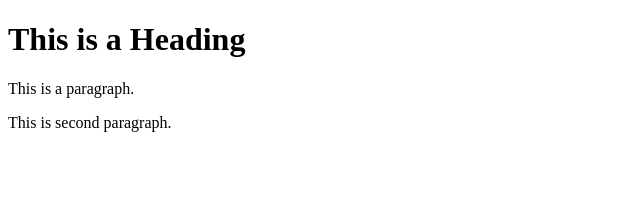
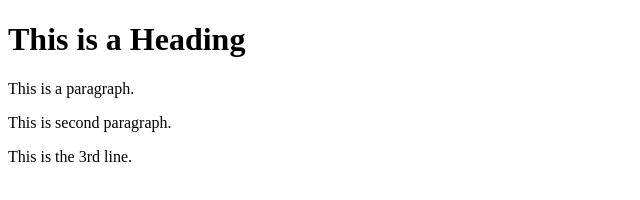
Before and after one commit to pzhuravlenkopd/pzhuravlenkopd, a plain HTML site: page index.html in a window 1280 px wide. Shown: the whole page, without its empty margins (0-640 px from the left). Drawn offline with Linux system fonts and the light colour scheme.

Commit message:
added 3rd paragraph

```diff
--- a/index.html
+++ b/index.html
@@ -8,6 +8,7 @@
 <h1>This is a Heading</h1>
 <p>This is a paragraph.</p>
 <p>This is second paragraph.</p>
+<p>This is the 3rd line.</p>
 
 </body>
 </html>
```
